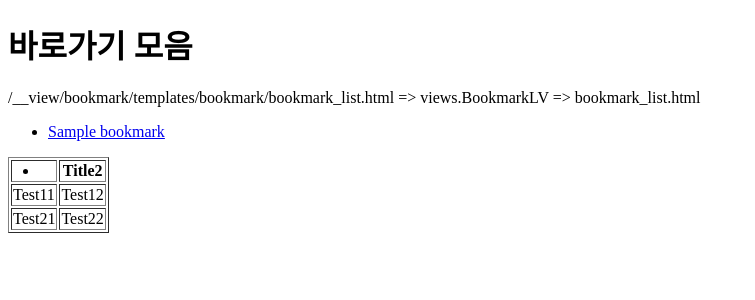
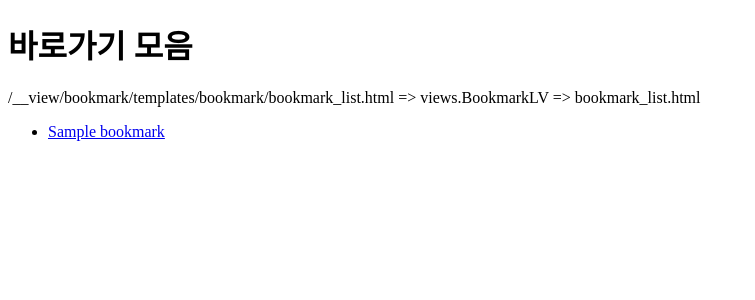
Before and after one commit to shn0403434/shn0403434, a Django app: template bookmark/templates/bookmark/bookmark_list.html in a window 1280 px wide. Shown: the top 300 px of the page, without its empty margins (0-755 px from the left). Run offline with Django 3.2, Linux system fonts and the light colour scheme; the template is opened without the code that fills it: most values are stand-ins (such as "Sample title", 1, 10 or a date in 2020).

Commit message:
Changed ...

```diff
--- a/bookmark/templates/bookmark/bookmark_list.html
+++ b/bookmark/templates/bookmark/bookmark_list.html
@@ -76,8 +76,8 @@ color: white;
 </tr>
 {% for bookmark in object_list %} <!-- 디폴트 컨텍스트 변수가 objecct_list -
 <tr>
-<td>{{ bookmark.id }}</td>
-<td>{{ bookmark.title }}</td>
+{#<td>{{ bookmark.id }}</td>#}
+{#<td>{{ bookmark.title }}</td>#}
 <td>
 <!-- name이 'detail'인 url 패턴으로 연결하되
 bookmark.id가 pk 매개변수로 지정되어
@@ -120,32 +120,6 @@ bookmark.models.Bookmark.__str__()에서 지정하였음. -->
 {% endfor %}
 </ul>
 {% endif %}
-
-<table border="1">
-   <tr>
-      <th>
-          <li><!-- name이 'detail'인 url 패턴으로 연결하되
-bookmark.id가 pk 매개변수로 지정되어
-/bookmark/99/와 같은 url 패턴으로 처리됨.
-따라서 BookmarkDV.as_view() 메소드가 담당하여
-bookmark_detail.html로 연결함. -->
-<a href="{% url 'detail' bookmark.id %}">
-
-</a>
-</li>
-      </th>
-      <th>Title2</th>
-   </tr>
-   <tr>
-      <td>Test11</td>
-      <td>Test12</td>
-   </tr>
-   <tr>
-      <td>Test21</td>
-      <td>Test22</td>
-   </tr>
-</table>
-
 </div>
 </body>
 </html>
```
